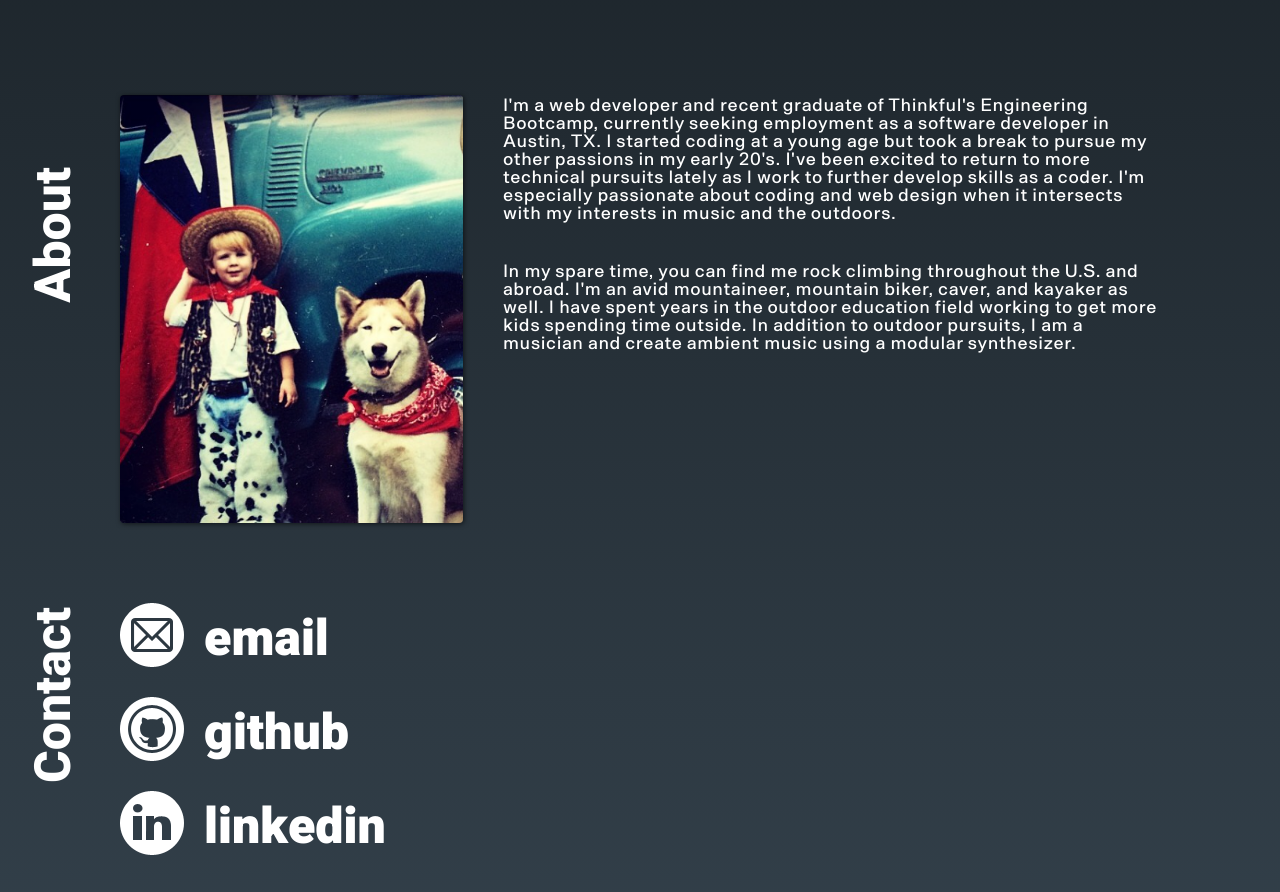
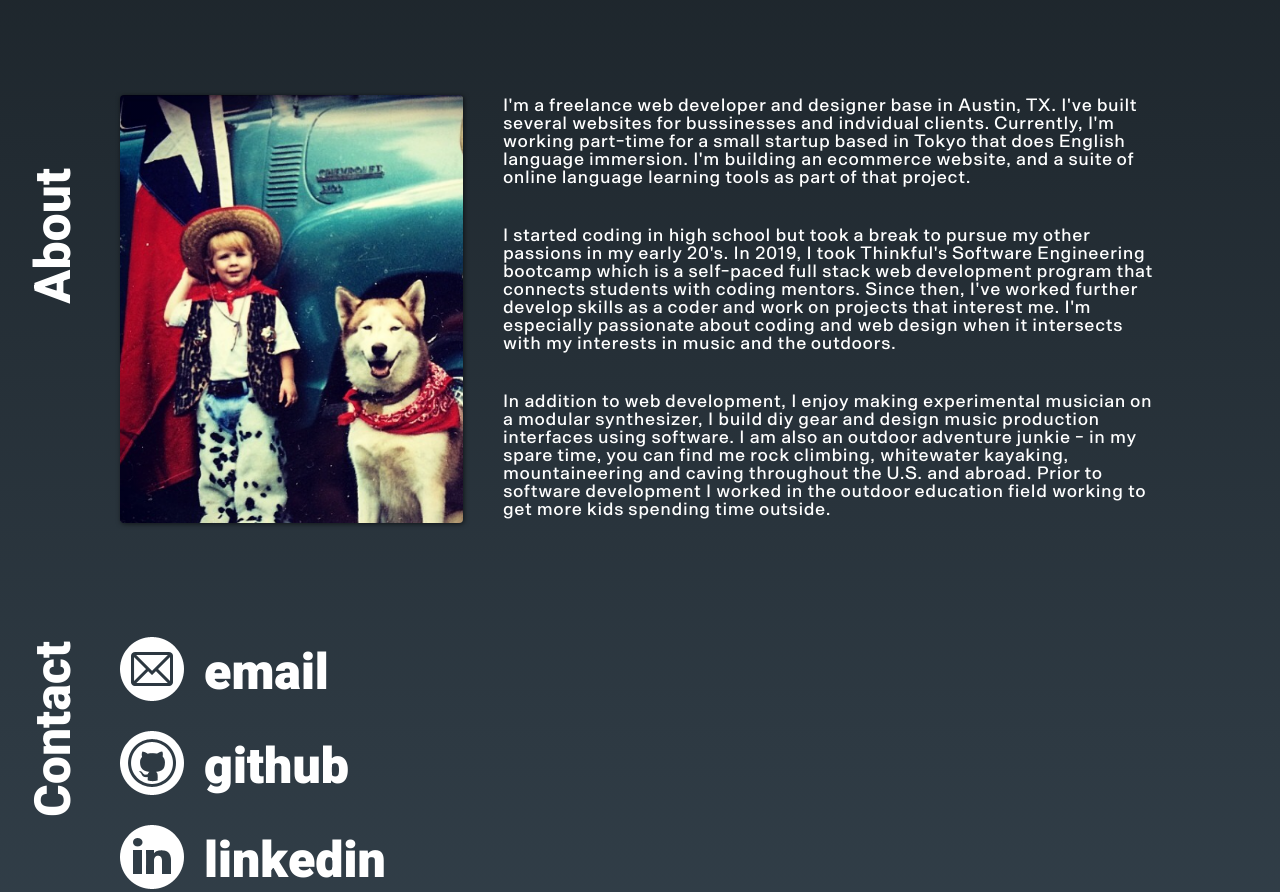
Before and after one commit to keenanmcdonald/react-portfolio, a React (Create React App) app: page / in a window 1280 px wide. Shown: the part 1231-2123 px from the top of the page. Built offline with nearby package versions, Linux system fonts and the light colour scheme.

Commit message:
bio edits, console.logs removed, relative image paths

```diff
--- a/src/App.js
+++ b/src/App.js
@@ -118,7 +118,6 @@ class App extends React.Component {
     for (let title of titles){
       let scroll = -(window.scrollY - title.parentElement.offsetTop) / window.innerHeight
         title.style.top = 120-(scroll*(50+(50*scroll))) + 'px'
-        console.log(scroll)
     }
 
   }
--- a/src/components/Bio.js
+++ b/src/components/Bio.js
@@ -4,15 +4,20 @@ function Bio(props){
     return (
         <section id='bio'>
             <h1 data-aos='fade' className='section-title'>About</h1>
-            <img data-aos='fade' className='bio-photo' alt='keenan mcdonald' src={`/react-portfolio/images/bio-photo-2.png`}/>
+            <img data-aos='fade' className='bio-photo' alt='keenan mcdonald' src={`./images/bio-photo-2.png`}/>
             <p data-aos='fade' className='bio-text'>
-                I'm a web developer and recent graduate of Thinkful's Engineering Bootcamp, currently seeking employment as a software developer in Austin, TX. I started coding at a young age
-                but took a break to pursue my other passions in my early 20's. I've been excited to return to more technical pursuits lately as I work to further develop skills as a coder. I'm
+                I'm a freelance web developer and designer base in Austin, TX. I've built several websites for bussinesses and indvidual clients. Currently, I'm working part-time for a small
+                startup based in Tokyo that does English language immersion. I'm building an ecommerce website, and a suite of online language learning tools as part of that project.
+            </p>
+            <p data-aos='fade' className='bio-text'>
+                I started coding in high school but took a break to pursue my other passions in my early 20's. In 2019, I took Thinkful's Software Engineering bootcamp which is a self-paced full
+                stack web development program that connects students with coding mentors. Since then, I've worked further develop skills as a coder and work on projects that interest me. I'm
                 especially passionate about coding and web design when it intersects with my interests in music and the outdoors.
             </p>
             <p data-aos='fade' className='bio-text'>
-                In my spare time, you can find me rock climbing throughout the U.S. and abroad. I'm an avid mountaineer, mountain biker, caver, and kayaker as well. I have spent years in the
-                outdoor education field working to get more kids spending time outside. In addition to outdoor pursuits, I am a musician and create ambient music using a modular synthesizer.
+                In addition to web development, I enjoy making experimental musician on a modular synthesizer, I build diy gear and design music production interfaces using software. I am also an
+                outdoor adventure junkie - in my spare time, you can find me rock climbing, whitewater kayaking, mountaineering and caving throughout the U.S. and abroad. Prior to software development
+                I worked in the outdoor education field working to get more kids spending time outside.
             </p>
         </section>
     )
--- a/src/components/Contact.js
+++ b/src/components/Contact.js
@@ -8,7 +8,7 @@ function Contact(props){
             <h1 data-aos='fade' className='section-title'>Contact</h1>
             <div className='contact-content'>
                 <div id='email' className='contact-link-container' data-aos='fade' data-aos-anchor-placement='top-bottom'>
-                    <img alt='mail icon' src='/images/email-white.png'/>
+                    <img alt='mail icon' src='./images/email-white.png'/>
                     <a target='_blank' rel="noreferrer" href='mailto:keenanjmcdonald@gmail.com' className='contact-link'>
                         <Typewriter
                             options={{
@@ -42,7 +42,7 @@ function Contact(props){
                     </a>
                 </div>
                 <div id='github' className='contact-link-container' data-aos='fade' data-aos-anchor-placement='top-bottom'>
-                    <img alt='mail icon' src='/images/github-white.png'/>
+                    <img alt='mail icon' src='./images/github-white.png'/>
                     <a target='_blank' rel="noreferrer" href='http://github.com/keenanmcdonald' className='contact-link'>
                     <Typewriter
                             options={{
@@ -75,7 +75,7 @@ function Contact(props){
                     </a>
                 </div>
                 <div id='linkedin' className='contact-link-container' data-aos='fade' data-aos-anchor-placement='top-bottom'>
-                    <img alt='mail icon' src='/images/linkedin-white.png'/>
+                    <img alt='mail icon' src='./images/linkedin-white.png'/>
                     <a target='_blank' rel="noreferrer" href='http://linkedin.com/in/keenan-mcdonald' className='contact-link'>
                     <Typewriter
                             options={{
--- a/src/components/Project.js
+++ b/src/components/Project.js
@@ -3,17 +3,12 @@ import React from 'react'
 function Project(props){
     function handleClick(){
         props.selectProject(props.id)
-        /*window screenTop doesn't seem to work - consider using jquery*/
-        /*
-        if (window.screenTop <  document.getElementById('work').offsetTop){
-            window.scrollTo({top: document.getElementById('work').offsetTop, behavior: 'smooth'})
-        }*/
     }
 
     return (
         <div className={`project-container`} data-aos='fade' data-aos-anchor-placement='top-bottom' data-aos-delay={props.index*50}>
             <div onClick={() => handleClick()} className='project'>
-                <img className='project-image' alt={`screenshot of ${props.title}`} src={`/images/screenshots/${props.screenshotDesktop}`}/>
+                <img className='project-image' alt={`screenshot of ${props.title}`} src={`./images/screenshots/${props.screenshotDesktop}`}/>
             </div>
         </div>
     )
--- a/src/components/SelectedProject.js
+++ b/src/components/SelectedProject.js
@@ -5,7 +5,7 @@ function SelectedProject(props){
     return (
         <div data-aos='fade' className={`selected-project ${props.transition ? 'fade-out' : ''}`}>
                 <div key={0} className='project-image-container'>
-                    <img className='project-image' alt={`screenshot of ${props.title}`} src={`/images/screenshots/${props.screenshotDesktop}`}/>
+                    <img className='project-image' alt={`screenshot of ${props.title}`} src={`./images/screenshots/${props.screenshotDesktop}`}/>
                     <div className='link-container'>
                         <a className='project-link live' target='_blank' rel="noreferrer" href={props.live}>Live</a>
                         <a className='project-link repo' target='_blank' rel="noreferrer" href={props.repo}>Repo</a>
```
